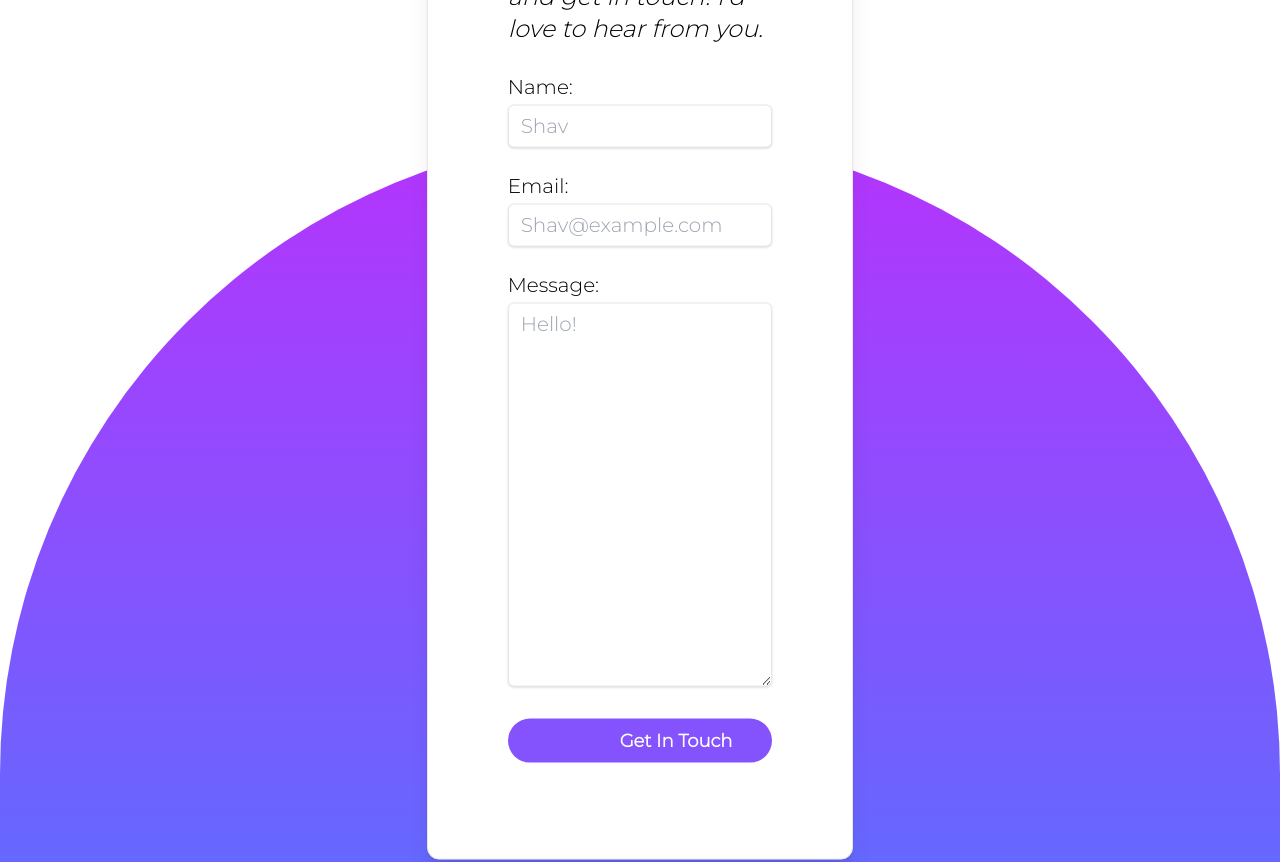
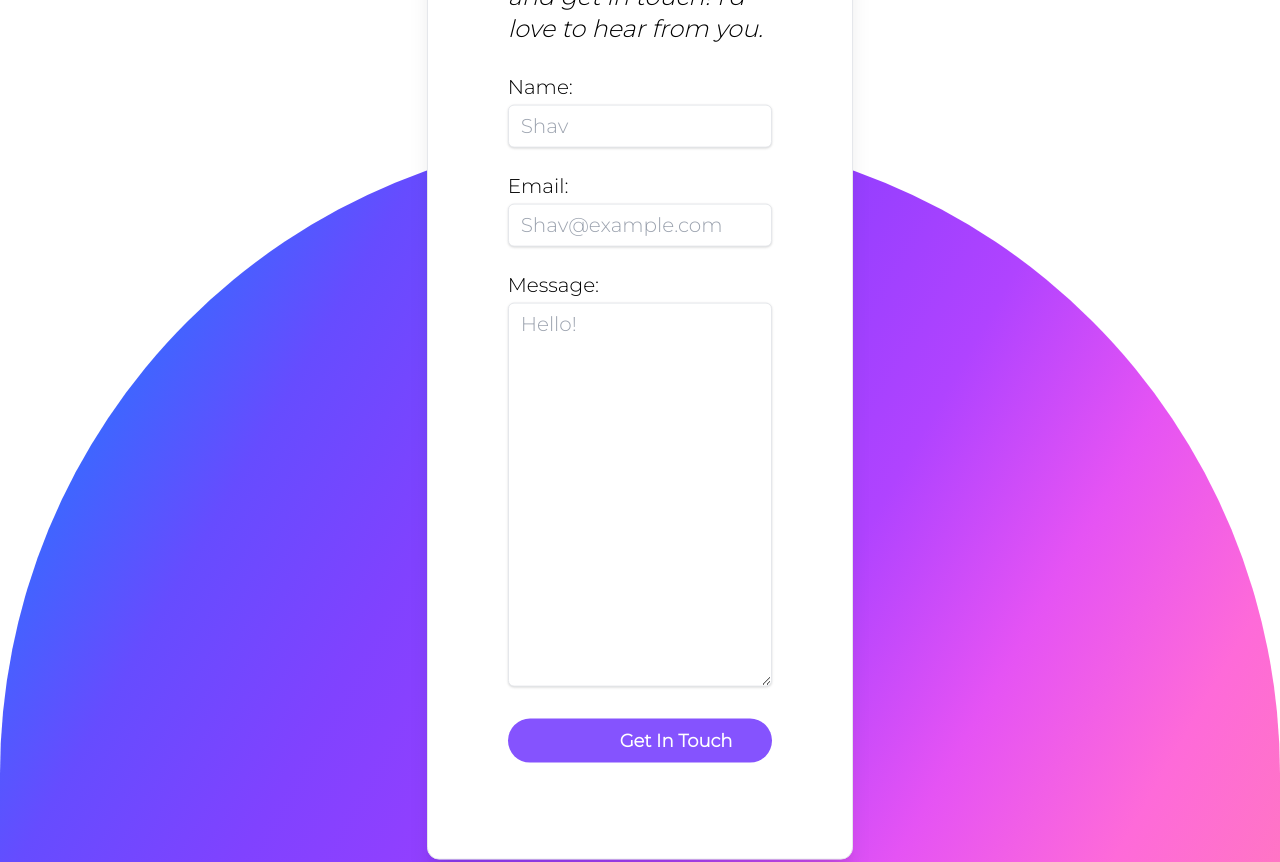
Before and after one commit to Shavvimal/PortfolioReact, a React app: page / in a window 1280 px wide. Shown: the part 2960-3822 px from the top of the page. Built offline with nearby package versions, Linux system fonts and the light colour scheme; some icons are missing.

Commit message:
changed colour of contact section

```diff
--- a/src/pages/Contact/style.css
+++ b/src/pages/Contact/style.css
@@ -12,8 +12,14 @@ background-color: rgba(133, 83, 254, var(--tw-bg-opacity));
 }
 
 .bg-svg {
-    /* background-image: url(./assets/Bubble_main.svg); */
-    background-image: linear-gradient(0deg, #318aff, #b633fd);
+    /* background-image: url(./assets/Bubble_main.svg);
+    background-repeat: no-repeat;
+    background-size: cover; */
+    background-image: linear-gradient(120deg,#00b6fe, #336dff, #664cff, #8042ff, #953fff, #b043ff, #e553f4, #fe6ad9, #ff78bf, #ffb67c);
+
+    /* background-image: url(https://www.shutterstock.com/blog/wp-content/uploads/sites/5/2018/05/Gradient-Roundup-Illustrator-02.jpg);
+    background-repeat: no-repeat;
+    background-size: cover; */
   }
 
   #contact-card {
```
